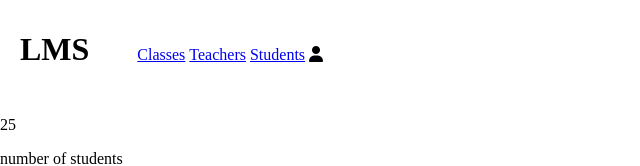
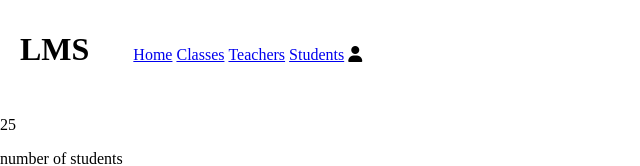
Before and after one commit to MernaMoussa/School-Management-System-Project, a plain HTML site: page index.html in a window 1280 px wide. Shown: the top 166 px of the page, without its empty margins (0-640 px from the left). Drawn offline with Linux system fonts and the light colour scheme.

Commit message:
Change 'class-data.js' and 'class-template.js' to 'classes-data.js and 'classes-template.js'

```diff
--- a/index.html
+++ b/index.html
@@ -15,7 +15,7 @@
       <h1>LMS</h1>
       <nav>
         <ul>
-          <li></li>
+          <li><a href="#Home">Home</a></li>
           <li><a href="#Classes">Classes</a></li>
           <li><a href="#Teachers">Teachers</a></li>
           <li><a href="#Students">Students</a></li>
--- a/js/modules/home-module.js
+++ b/js/modules/home-module.js
@@ -1,7 +1,7 @@
 import students from "../data/students-data.js";
+const templateId = "home"
 function countStudents(pStudents) {
     return pStudents.length;
 }
 const countedStudents = countStudents(students);
-const templateId = "home"
 export { countedStudents, templateId };
```
Also changed, not shown: js/Data/classes-data.js (renamed from js/Data/class-data.js), js/templates/class-template.js (deleted), js/templates/classes-template.js (added).
